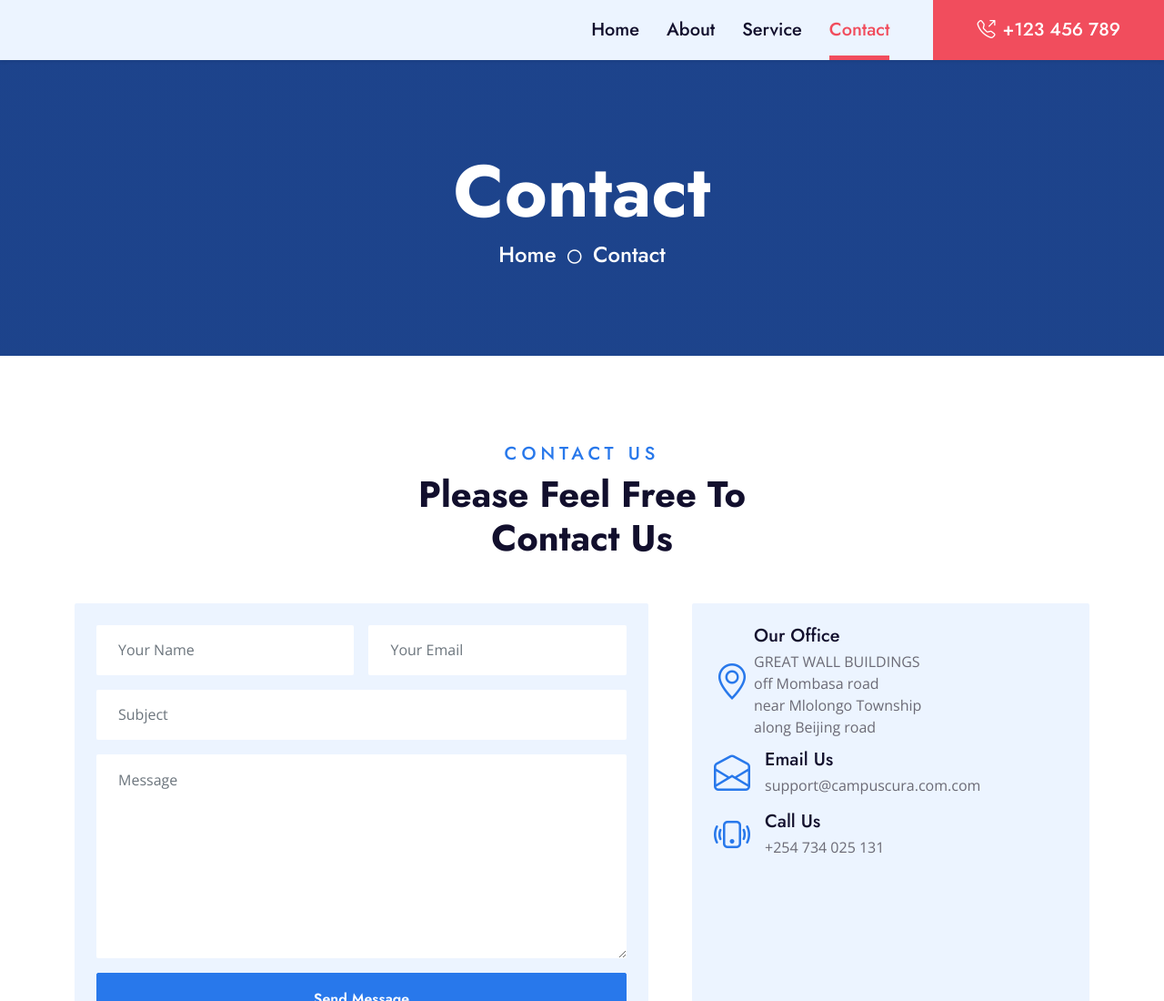
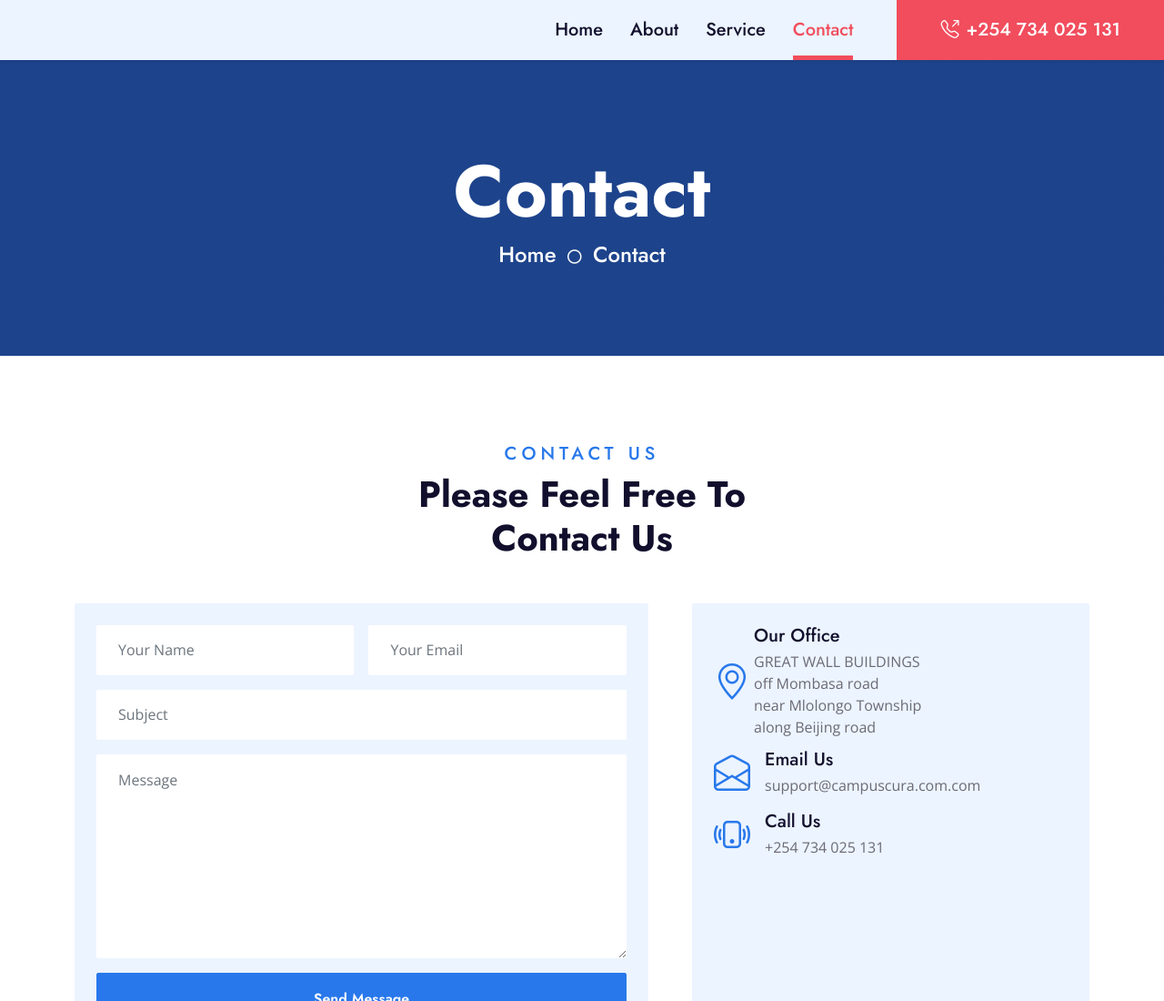
Before and after one commit to marksimiyu14/imgs, a plain HTML site: page contact.html in a window 1280 px wide. Shown: the top 1100 px of the page at 91% size. Drawn offline with nearby package versions, Linux system fonts and the light colour scheme; grey boxes are pictures that could not be loaded.

Commit message:
Update contact.html

```diff
--- a/contact.html
+++ b/contact.html
@@ -46,7 +46,7 @@
                 <a href="about.html" class="nav-item nav-link">About</a>
                 <a href="service.html" class="nav-item nav-link ">Service</a>
                 <a href="contact.html" class="nav-item nav-link active">Contact</a>
-                <a href="tel:+123456789" class="nav-item nav-link nav-contact bg-secondary text-white px-5 ms-lg-5"><i class="bi bi-telephone-outbound me-2"></i>+123 456 789</a>
+                <a href="tel:+123456789" class="nav-item nav-link nav-contact bg-secondary text-white px-5 ms-lg-5"><i class="bi bi-telephone-outbound me-2"></i>+254 734 025 131</a>
             </div>
         </div>
     </nav>
```
